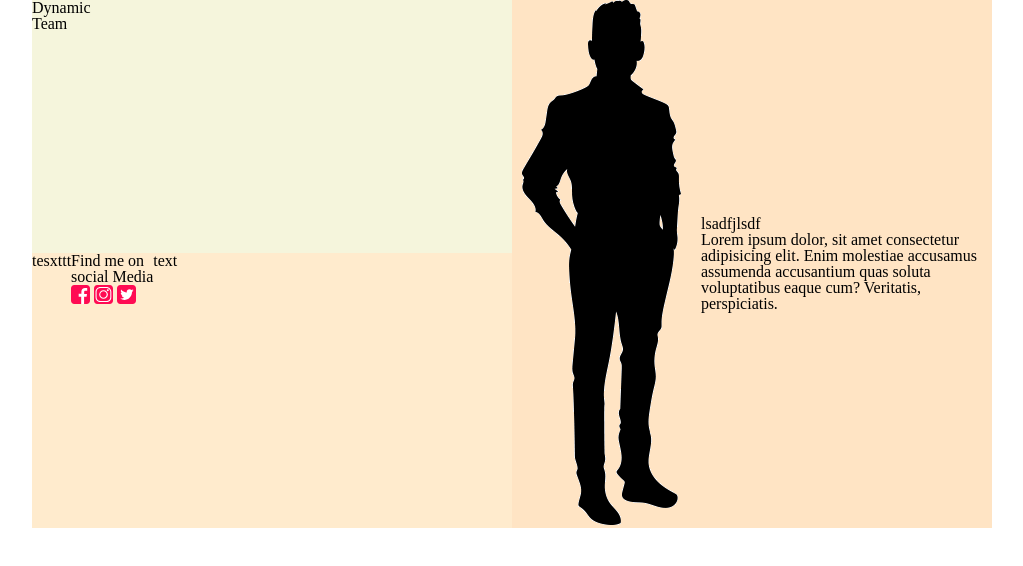
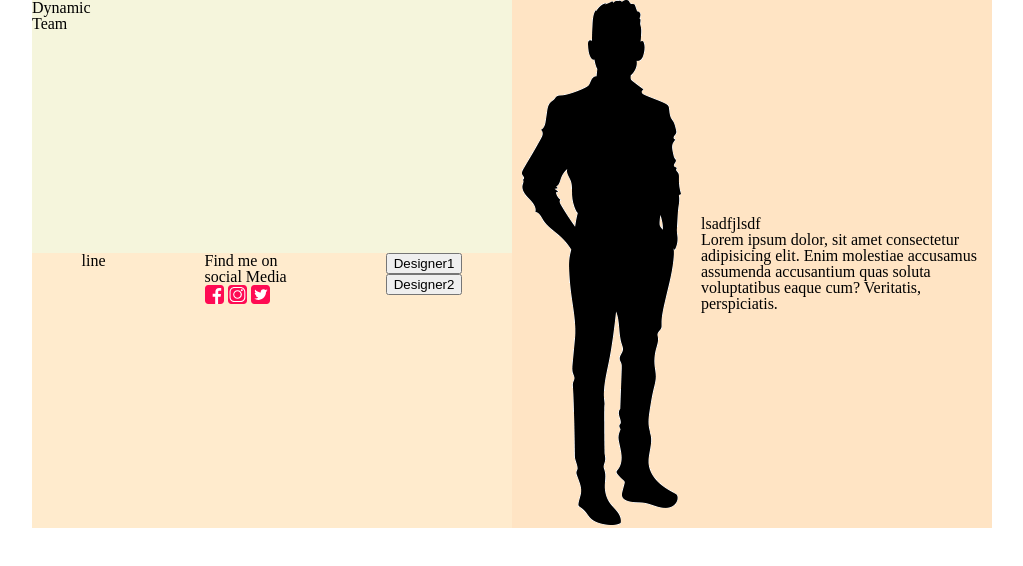
Before and after one commit to fernandezjerome/Dynnamic-Team, a plain HTML site: page index.html in a window 1280 px wide. Shown: the whole page, without its empty margins (128-1151 px from the left). Drawn offline with Linux system fonts and the light colour scheme.

Commit message:
fininshed adding place holders

```diff
--- a/css/main.css
+++ b/css/main.css
@@ -1,10 +1,6 @@
-
 .hidden {
   display: none;
 }
-
-
-
 
 .profile-section {
   display: flex;
@@ -12,11 +8,11 @@
   padding-left: 10px;
 }
 
-.profile-copy h2{
+.profile-copy h2 {
   padding-left: 20px;
 }
 
-.profile-copy p{
+.profile-copy p {
   padding-left: 20px;
 }
 
@@ -26,32 +22,14 @@
 
 .menus {
   display: flex;
+  justify-content: space-around;
 }
 
-
-
-
-
-
-
-
-
-
-
-
-
-
-
-
-
-
-
-
-
-
+.button-switch {
+  flex-direction: column;
+}
 
 @supports (grid-area: auto) {
-
   .site {
     max-width: none;
   }
@@ -62,11 +40,6 @@
     display: grid;
     grid-template-columns: repeat(1, 1fr);
   }
-
-
-
-
-
 
   @media screen and (min-width: 768px) {
     .site {
@@ -87,15 +60,12 @@
 
     .section-2 {
       grid-column: 2;
-			grid-row: 1 /span 2;
+      grid-row: 1 / span 2;
     }
     .section-3 {
       grid-column: 1 / span 1;
       grid-row: 2;
     }
-
-
-
 
     .two-items {
       display: grid;
@@ -105,12 +75,6 @@
       /* row-gap: 1em; */
       /* column-gap: 2em; */
     }
-
-
-
-
-
-
   }
 
   @media screen and (min-width: 1024px) {
@@ -134,14 +98,12 @@
     .section-2 {
       background-color: bisque;
       grid-column: 2;
-			grid-row: 1 /span 2;
+      grid-row: 1 / span 2;
     }
     .section-3 {
       background-color: blanchedalmond;
       grid-column: 1 / span 1;
       grid-row: 2;
     }
-
   }
-
 }
--- a/index.html
+++ b/index.html
@@ -17,27 +17,30 @@
         <section>
           <h2 class="hidden">Videos</h2>
           <div class="two-items test">
+
             <div class="section-1">
                 <h3>Dynamic</h3>
                 <h2>Team</h2>
             </div>
+
+
             <div class="section-2">
                 <div class="profile-section">
                     <div> <img src="images/profile-pic-1.png" alt=""> </div>
                     <div class="profile-copy">
                         <h2>lsadfjlsdf</h2>
                         <p>Lorem ipsum dolor, sit amet consectetur adipisicing elit. Enim molestiae accusamus assumenda accusantium quas soluta voluptatibus eaque cum? Veritatis, perspiciatis.</p>
-
+                     </div>
+                </div>
             </div>
 
-            </div>
-
-            </div>
             <div class="section-3">
                     <div class="menus">
                         <div>
-                        <h3>tesxttt</h3>
+                            <h3>line</h3>
                         </div>
+                         <div>
+
 
                             <div>
                                 <h3>Find me on</h3>
@@ -47,11 +50,16 @@
                                     <img src="images/social-insta.svg" alt="">
                                     <img src="images/social-twitter.svg" alt="">
                                 </div>
+
+                            </div>
                         </div>
 
-
+                        <div class="buttons-switch">
                             <div>
-                        <h3>text</h3>
+                            <button id = "hien" data-arrayref="0">Designer1</button>
+                        </div>
+                        <div>
+                            <button id = "other" data-arrayref="1">Designer2</button>
                         </div>
                         </div>
 
```
Lines whose indentation alone changed are shown as unchanged.
